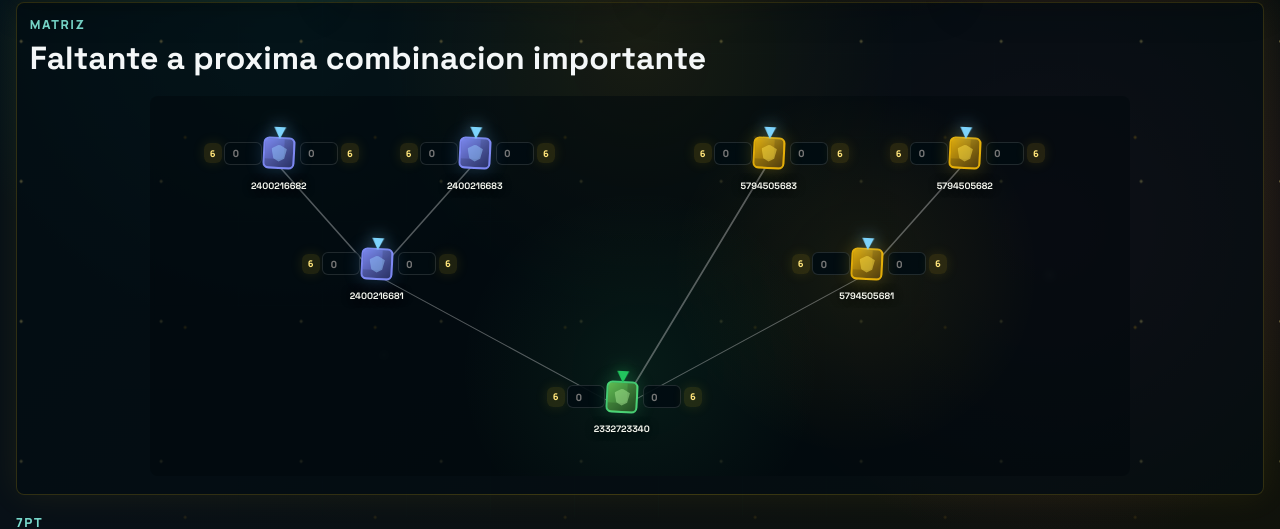
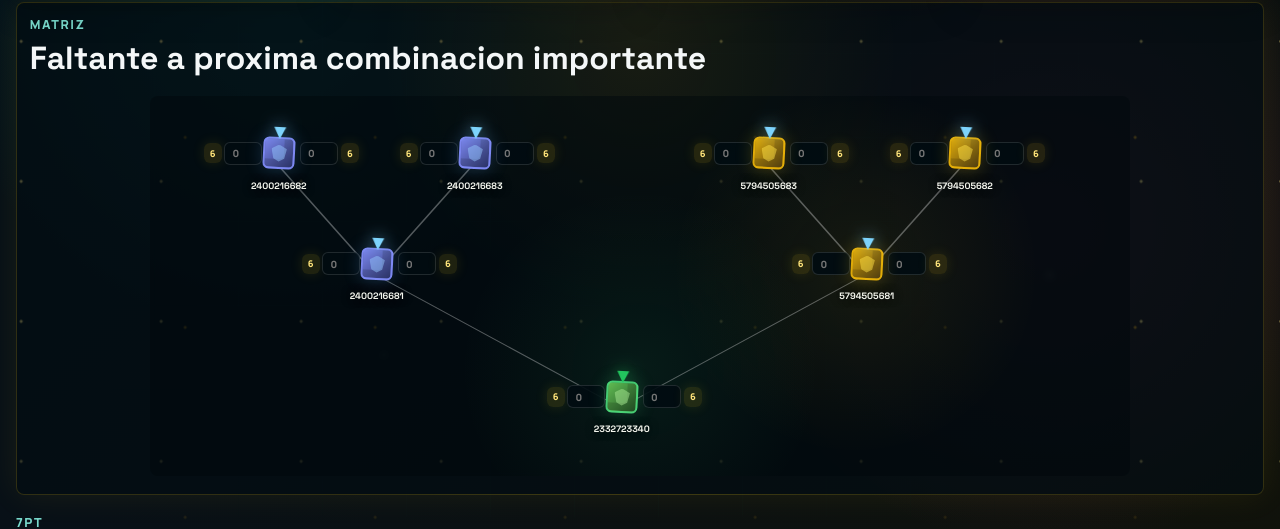
Before and after one commit to alvarogarcia33/metaacademy-calculadoras, a Next.js app: page /calculadora/7pt in a window 1280 px wide. Shown: the part 269-798 px from the top of the page. Built offline with nearby package versions, Linux system fonts and the light colour scheme.

Commit message:
Fix right matrix branch connection

```diff
--- a/src/components/calculator/combination-calculator.tsx
+++ b/src/components/calculator/combination-calculator.tsx
@@ -40,7 +40,7 @@ const MATRIX_LINKS = [
   [0, 4],
   [4, 1],
   [4, 6],
-  [2, 6],
+  [2, 5],
   [6, 5],
   [5, 3]
 ];
```
